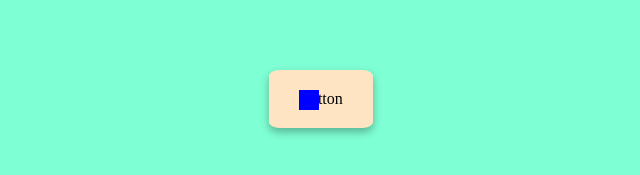
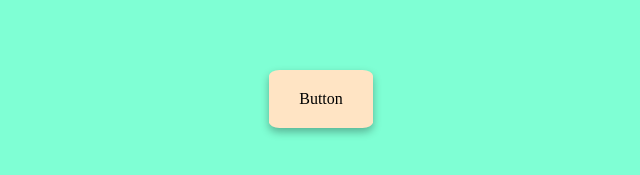
Before and after one commit to mehularora658/Small-Web-development-Projects, a plain HTML site: page Button Ripple Effect/index.html in a window 1280 px wide. Shown: the part 301-476 px from the top of the page, 319-959 px from the left. Drawn offline with Linux system fonts and the light colour scheme.

Commit message:
Css part Completed

```diff
--- a/Button Ripple Effect/Style.css
+++ b/Button Ripple Effect/Style.css
@@ -16,12 +16,26 @@ body{
     background-color:bisque;
     box-shadow:  0 4px 8px rgba(0,0,0,0.3);
     border-radius: 10%;
+    overflow: hidden;
     position: relative;
 }
 .btn::before{
     content:"";
     position: absolute;
-    width:20px;
-    height:20px;
+    width:0;
+    height:0;
     background-color: blue;
+    left:50%;
+    top:50%;
+    transform:translate(-50%,-50%);
+    border-radius:50%;
+    transition: 0.5s;
 }
+.btn:hover::before{
+    width:200px;
+    height: 200px;
+}
+.btn span{
+    position: relative;
+    z-index: 1;
+}
--- a/Button Ripple Effect/index.html
+++ b/Button Ripple Effect/index.html
@@ -8,6 +8,6 @@
     <link rel="stylesheet" href="Style.css">
 </head>
 <body>
-    <a href="#" class="btn">Button</a>
+    <a href="#" class="btn"><span>Button</span></a>
 </body>
 </html>
```
